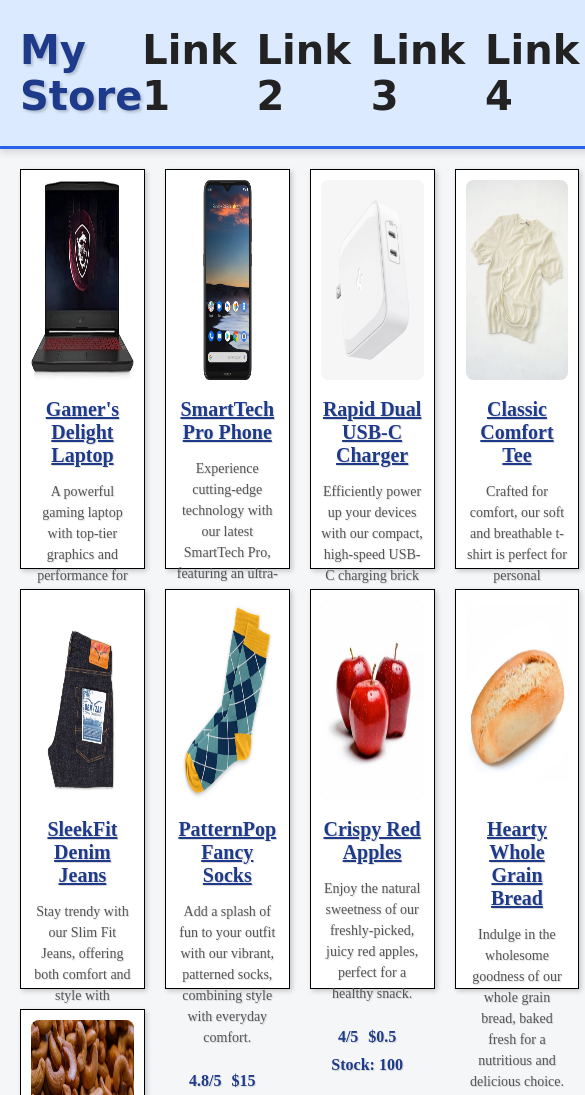
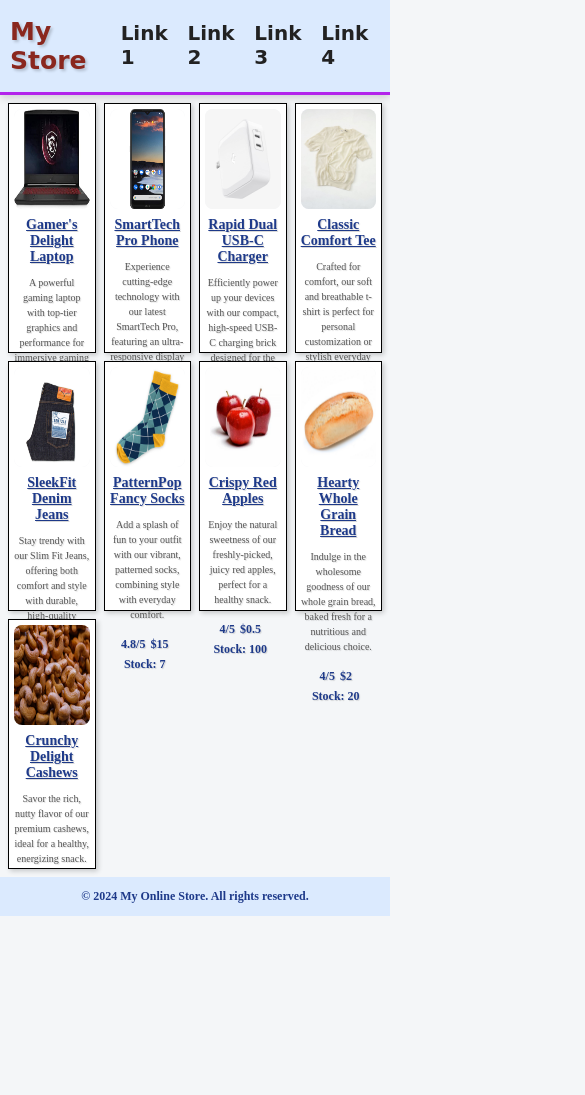
Before and after one commit to taygangillespie/cis371-assignment1-Taygan-Gillespie, a website built with Vite: page index.html in a window 390 px wide. Shown: the top 1095 px of the page, 585 px wide, since content can reach past the window. After the commit the page ends 916 px from the top, so only its background shows below. Built offline with nearby package versions, Linux system fonts and the light colour scheme.

Commit message:
Update media view

```diff
--- a/main.css
+++ b/main.css
@@ -5,7 +5,7 @@ html {
     background-color: #f4f6f8;
 }
 h1 {
-    color: #1e3a8a;
+    color: #8a271e;
     font-weight: bold;
     font-size: 40px;
     font-family: cursive;
@@ -30,7 +30,7 @@ header {
     padding: 0 20px;
     box-sizing: border-box;
     background-color: #dbeafe;
-    border-bottom: 3px solid #2563eb;
+    border-bottom: 3px solid #b325eb;
     box-shadow: 0 3px 8px rgb(0 0 0 / 0.15);
 }
 nav ul {
@@ -129,3 +129,53 @@ footer {
     background-color: #dbeafe;
     color: #1e3a8a;
 }
+@media (max-width: 600px) {
+    h1 {
+        font-size: 25px;
+    }
+
+    nav li {
+        font-size: 20px;
+    }
+
+    nav ul {
+        gap: 8px;
+    }
+
+    header {
+        padding: 0 10px;
+    }
+
+    main {
+        gap: 8px;
+        padding: 8px;
+    }
+
+    .store-item {
+        height: 250px;
+        padding: 5px;
+    }
+
+    .store-item span {
+        font-size: 12px;
+        margin: 5px 5px 0 0;
+    }
+
+    .store-item p:first-of-type {
+        font-size: 14px;
+        margin: 8px 0 4px;
+    }
+
+    .store-item p:nth-of-type(2) {
+        font-size: 10px;
+    }
+
+    div img {
+        width: 100px;
+        height: 100px;
+    }
+
+    footer {
+        font-size: 12px;
+    }
+}
```
